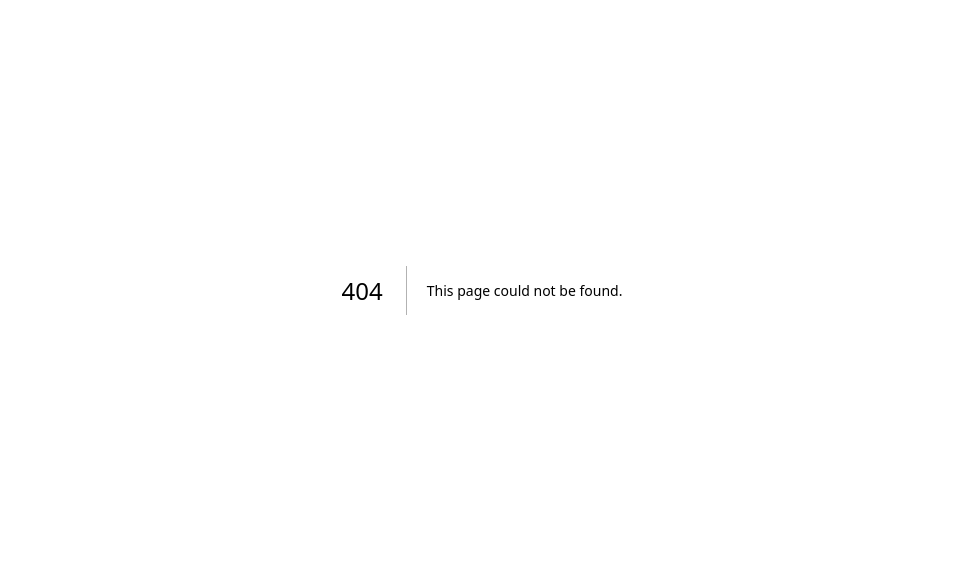
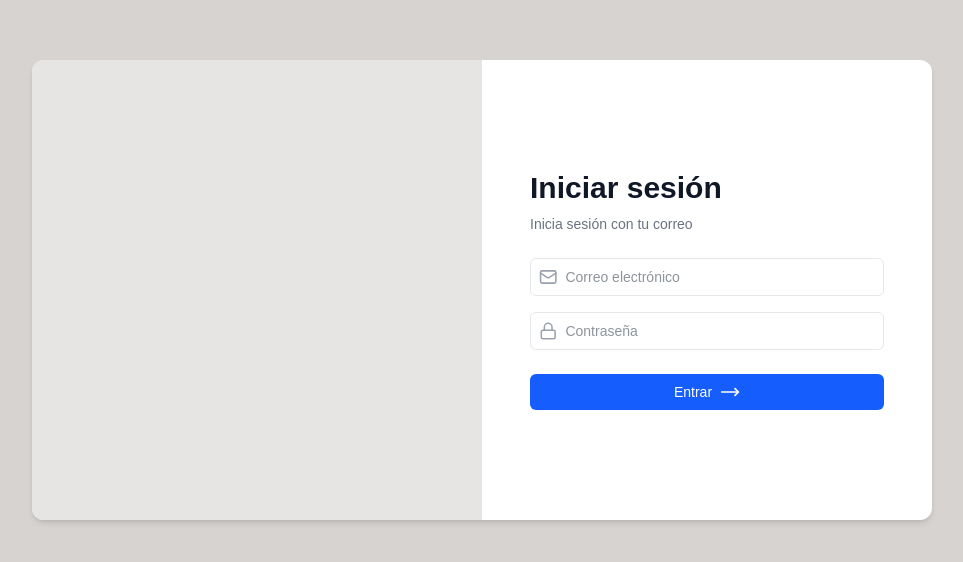
Before and after one commit to mauriciogc/next.js-15.3-1, a Next.js app: page /login in a window 1280 px wide. Before the commit this address had no page. Shown: the part 110-672 px from the top of the page, without its empty margins (158-1121 px from the left). Built offline with nearby package versions, Linux system fonts and the light colour scheme.

Commit message:
docs: add examples and update README

```diff
--- /dev/null
+++ b/src/app/about/page.tsx
@@ -0,0 +1,55 @@
+export default function AboutUs() {
+  return (
+    <section className="min-h-screen flex items-center justify-center bg-stone-200">
+      <div className="max-w-7xl mx-auto grid grid-cols-1 md:grid-cols-2 gap-12 items-center p-3">
+        <div>
+          <p className="text-sm text-gray-500 mb-2">Sobre nosotros</p>
+          <h2 className="text-4xl font-bold text-gray-900 leading-tight mb-4">
+            Lorem ipsum dolor sit amet
+          </h2>
+          <p className="text-gray-600 mb-8">
+            Lorem ipsum dolor sit amet, consectetur adipisicing elit. Reiciendis
+            minima temporibus, consequuntur eius incidunt ullam, sapiente
+            nesciunt eum quod eaque quia aspernatur quasi a harum mollitia
+            adipisci ut recusandae provident?
+          </p>
+
+          <div className="grid grid-cols-2 gap-6">
+            <div>
+              <h3 className="text-2xl font-bold text-blue-900 mb-1 border-t border-pink-500 pt-3">
+                50+ elit
+              </h3>
+              <p className="text-sm text-gray-600">
+                consectetur adipisicing elit
+              </p>
+            </div>
+            <div>
+              <h3 className="text-2xl font-bold text-blue-900 mb-1 border-t border-pink-500 pt-3">
+                100+ consectetur
+              </h3>
+              <p className="text-sm text-gray-600">
+                nesciunt eum quod eaque quia aspernatur
+              </p>
+            </div>
+            <div>
+              <h3 className="text-2xl font-bold text-blue-900 mb-1 border-t border-pink-500 pt-3">
+                20+ aspernatur
+              </h3>
+              <p className="text-sm text-gray-600">quasi a harum mollitia</p>
+            </div>
+            <div>
+              <h3 className="text-2xl font-bold text-blue-900 mb-1 border-t border-pink-500 pt-3">
+                99% adipisci
+              </h3>
+              <p className="text-sm text-gray-600">
+                eum quod eaque quia aspernatur
+              </p>
+            </div>
+          </div>
+        </div>
+
+        <div className=" bg-stone-300 p-6 flex flex-col justify-between h-full"></div>
+      </div>
+    </section>
+  );
+}
--- /dev/null
+++ b/src/app/blog/[slug]/page.tsx
@@ -0,0 +1,16 @@
+//src/app/blog/[slug]/page.tsx
+type BlogPostProps = {
+  params: Promise<{
+    slug: string;
+  }>;
+};
+
+export default async function BlogPost({ params }: BlogPostProps) {
+  const { slug } = await params;
+  return (
+    <main className="flex flex-col justify-center items-center min-h-screen gap-4">
+      <h1 className="text-3xl font-bold">Blog Post</h1>
+      <p className="text-lg">Slug: {slug}</p>
+    </main>
+  );
+}
--- /dev/null
+++ b/src/app/dashboard/page.tsx
@@ -0,0 +1,39 @@
+// src/app/dashboard/page.tsx
+export default function DashboardPage() {
+  return (
+    <main className="min-h-screen bg-stone-100 p-6 flex">
+      <aside className="w-20 flex flex-col gap-4 items-center py-6 bg-white rounded-2xl shadow-sm">
+        <div className="w-10 h-10 rounded-xl bg-gray-200" />
+        <div className="w-6 h-6 rounded-md bg-gray-200" />
+        <div className="w-6 h-6 rounded-md bg-gray-200" />
+        <div className="w-6 h-6 rounded-md bg-gray-200" />
+        <div className="w-6 h-6 rounded-md bg-gray-200" />
+        <div className="w-6 h-6 rounded-md bg-gray-200" />
+        <div className="w-6 h-6 rounded-md bg-gray-200 mt-auto mb-4" />
+      </aside>
+
+      <section className="flex-1 px-6">
+        <div className="flex justify-between items-center mb-6">
+          <div className="w-40 h-6 rounded-md bg-gray-200" />
+          <div className="w-32 h-6 rounded-full bg-gray-200" />
+        </div>
+
+        <div className="grid grid-cols-4 gap-4 mb-6">
+          {[...Array(4)].map((_, i) => (
+            <div key={i} className="h-24 rounded-xl bg-gray-200 shadow-sm" />
+          ))}
+        </div>
+
+        <div className="grid grid-cols-2 gap-4 mb-6">
+          <div className="h-56 rounded-xl bg-gray-200 shadow-sm" />
+          <div className="h-56 rounded-xl bg-gray-200 shadow-sm" />
+        </div>
+
+        <div className="grid grid-cols-2 gap-4">
+          <div className="h-40 rounded-xl bg-gray-200 shadow-sm" />
+          <div className="h-40 rounded-xl bg-gray-200 shadow-sm" />
+        </div>
+      </section>
+    </main>
+  );
+}
--- /dev/null
+++ b/src/app/login/page.tsx
@@ -0,0 +1,87 @@
+'use client';
+
+import { useState } from 'react';
+import { useRouter } from 'next/navigation';
+import { Mail, Lock, MoveRight } from 'lucide-react';
+
+export default function LoginPage() {
+  const [email, setEmail] = useState('');
+  const [password, setPassword] = useState('');
+  const [errorMessage, setErrorMessage] = useState('');
+  const router = useRouter();
+
+  const handleLogin = (e: React.FormEvent) => {
+    e.preventDefault();
+
+    if (email && password) {
+      document.cookie = `auth-token=fake-token; path=/; max-age=${
+        60 * 60 * 24
+      }`;
+      router.push('/dashboard');
+    } else {
+      setErrorMessage('Por favor completa ambos campos.');
+    }
+  };
+
+  return (
+    <main className="min-h-screen flex items-center justify-center bg-stone-300">
+      <div className="bg-white rounded-xl shadow-md flex overflow-hidden w-[900px] h-[460px]">
+        <div className="w-1/2 bg-stone-200 p-6 flex flex-col justify-between"></div>
+
+        <div className="w-1/2 px-12 py-10">
+          <div className="flex flex-col justify-center min-h-full ">
+            <h1 className="text-3xl font-semibold text-gray-900 mb-2">
+              Iniciar sesión
+            </h1>
+            <p className="text-gray-500 mb-6 text-sm">
+              Inicia sesión con tu correo
+            </p>
+
+            <form onSubmit={handleLogin} className="flex flex-col gap-4">
+              <div className="flex justify-center border border-gray-200 rounded-md p-2 gap-2">
+                <Mail className="text-gray-400 w-5 h-5" />
+                <input
+                  type="email"
+                  placeholder="Correo electrónico"
+                  value={email}
+                  onChange={(e) => {
+                    setEmail(e.target.value);
+                    setErrorMessage('');
+                  }}
+                  className="w-full border-0 text-sm text-gray-800 focus:outline-none"
+                />
+              </div>
+
+              <div className="flex justify-center border border-gray-200 rounded-md p-2 gap-2">
+                <Lock className="text-gray-400 w-5 h-5" />
+                <input
+                  type="password"
+                  placeholder="Contraseña"
+                  value={password}
+                  onChange={(e) => {
+                    setPassword(e.target.value);
+                    setErrorMessage('');
+                  }}
+                  className="w-full border-0 text-sm text-gray-800 focus:outline-none"
+                />
+              </div>
+
+              <button
+                type="submit"
+                className="flex items-center justify-center mt-2 gap-2 bg-blue-600 text-white rounded-md py-2 text-sm font-medium hover:bg-blue-700 transition cursor-pointer"
+              >
+                Entrar <MoveRight className="w-5 h-5" />
+              </button>
+
+              {errorMessage && (
+                <p className="bg-red-200 text-red-500 text-sm text-center p-2">
+                  {errorMessage}
+                </p>
+              )}
+            </form>
+          </div>
+        </div>
+      </div>
+    </main>
+  );
+}
--- a/src/app/page.tsx
+++ b/src/app/page.tsx
@@ -1,7 +1,34 @@
+import Link from 'next/link';
+
 export default function Home() {
   return (
-    <main className="flex justify-center items-center min-h-screen">
+    <main className="flex flex-col justify-center items-center min-h-screen gap-4">
       <h1 className="text-3xl font-bold">Página principal</h1>
+      <Link
+        href={'/dashboard'}
+        className="bg-blue-600 text-white px-4 py-2 rounded hover:bg-blue-700"
+      >
+        Dashboard
+      </Link>
+      <Link
+        href={'/about'}
+        className="bg-pink-600 text-white px-4 py-2 rounded hover:bg-pink-700"
+      >
+        Sobre nosotros
+      </Link>
+
+      <Link
+        href={'/blog/hello-world'}
+        className="bg-indigo-600 text-white px-4 py-2 rounded hover:bg-indigo-700"
+      >
+        Blog - Hello World
+      </Link>
+      <Link
+        href={'/blog/admin'}
+        className="bg-indigo-600 text-white px-4 py-2 rounded hover:bg-indigo-700"
+      >
+        Blog - Admin
+      </Link>
     </main>
   );
 }
--- /dev/null
+++ b/src/middleware.ts
@@ -0,0 +1,36 @@
+// src/middleware.ts
+import { NextResponse } from 'next/server';
+import type { NextRequest } from 'next/server';
+
+export function middleware(request: NextRequest): NextResponse {
+  const { pathname } = request.nextUrl;
+  const response = NextResponse.next();
+
+  // Redirigir si el usuario no está logueado
+  if (pathname.startsWith('/dashboard') && !request.cookies.has('auth-token')) {
+    return NextResponse.redirect(new URL('/login', request.url));
+  }
+
+  // Agregar un header a la respuesta de /about
+  if (request.nextUrl.pathname === '/about') {
+    response.headers.set('x-custom-analytics', 'about-visited');
+  }
+
+  // validar que la ruta dinámica de /blog no sea maliciosa
+  if (pathname.startsWith('/blog')) {
+    const forbiddenSlugs = ['admin', 'delete', 'root'];
+    const match = pathname.match(/^\/blog\/([^\/]+)/);
+    console.log(match);
+    const slug = match?.[1];
+
+    if (slug && forbiddenSlugs.includes(slug)) {
+      return NextResponse.redirect(new URL('/404', request.url));
+    }
+  }
+
+  return response;
+}
+
+export const config = {
+  matcher: ['/dashboard/:path*', '/about', '/blog/:slug*'],
+};
```
Also changed, not shown: package.json (+7 -6 lines), 2 other files (tests, documents, lock files or other folders).
